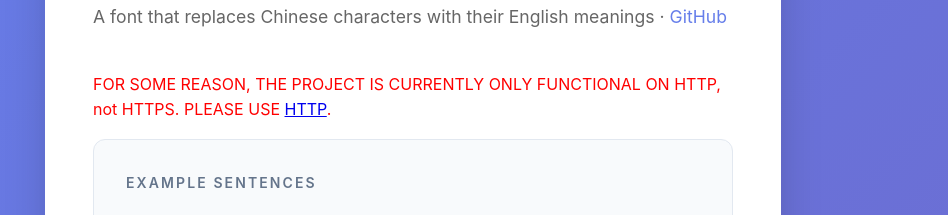
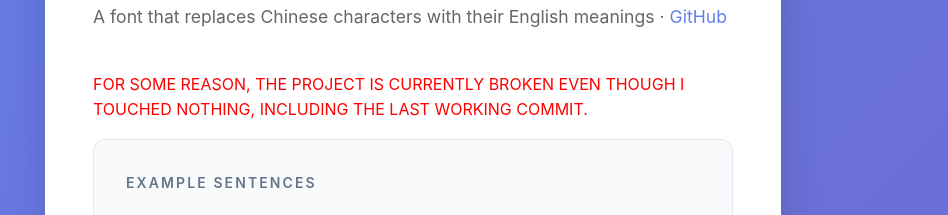
Before and after one commit to ThatXliner/chinese-font, a plain HTML site: page index.html in a window 1280 px wide. Shown: the part 201-416 px from the top of the page, without its empty margins (227-1175 px from the left). Drawn offline with Linux system fonts and the light colour scheme; a web font is replaced by a local one.

Commit message:
use jsDelivr

```diff
--- a/index.html
+++ b/index.html
@@ -8,8 +8,10 @@
             @font-face {
                 font-family: "Literal Chinese";
                 src:
-                    url("literal_chinese.woff2") format("woff2"),
-                    url("literal_chinese.ttf") format("truetype");
+                    url("https://cdn.jsdelivr.net/gh/ThatXliner/chinese-font@raw/refs/heads/main/literal_chinese.woff2")
+                        format("woff2"),
+                    url("https://cdn.jsdelivr.net/gh/ThatXliner/chinese-font@raw/refs/heads/main/literal_chinese.ttf")
+                        format("truetype");
                 font-weight: normal;
                 font-style: normal;
                 font-display: swap;
@@ -220,9 +222,8 @@
                 >
             </p>
             <p class="warning">
-                FOR SOME REASON, THE PROJECT IS CURRENTLY ONLY FUNCTIONAL ON
-                HTTP, not HTTPS. PLEASE USE
-                <a href="http://bryanhu.com/chinese-font/">HTTP</a>.
+                FOR SOME REASON, THE PROJECT IS CURRENTLY BROKEN EVEN THOUGH I
+                TOUCHED NOTHING, INCLUDING THE LAST WORKING COMMIT.
             </p>
 
             <section>
```
